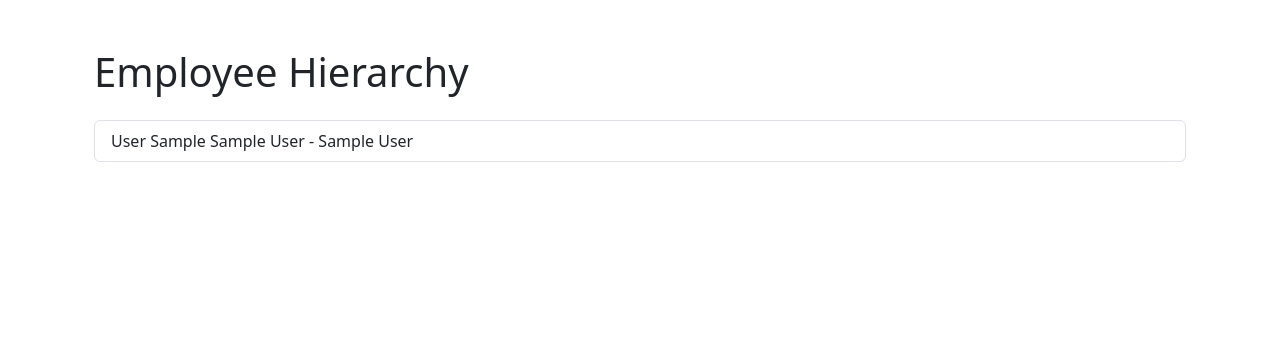
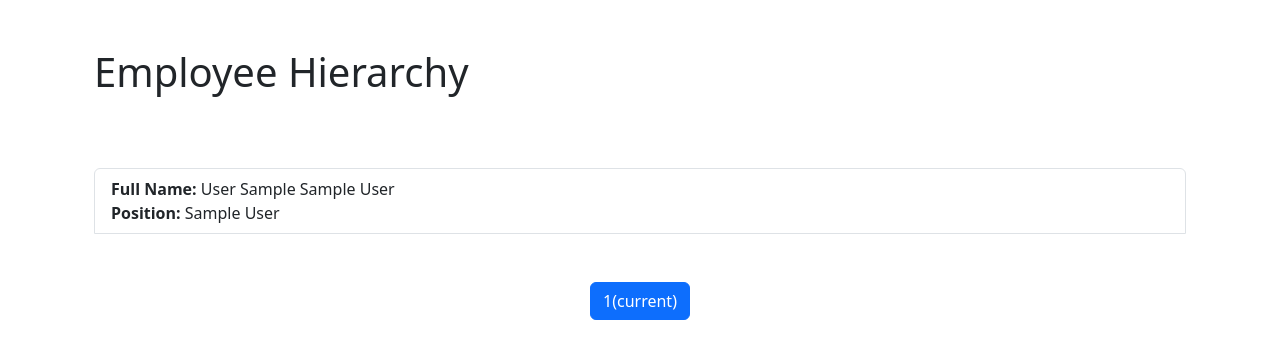
Before and after one commit to zozulia-developer/employee-hierarchy, a Django app: page / in a window 1280 px wide. Shown: the part 56-415 px from the top of the page. Run offline with Django 5.2, Linux system fonts and the light colour scheme; tables that the repository leaves empty hold one stand-in row (values such as "Sample post").

Commit message:
fix pagination

```diff
--- a/employee/views.py
+++ b/employee/views.py
@@ -10,10 +10,18 @@ from .models import Employee, Position
 
 class EmployeeHierarchyView(TemplateView):
     template_name = 'home.html'
+    paginate_by = 10
 
     def get_context_data(self, **kwargs):
         context = super().get_context_data(**kwargs)
-        context['employees'] = Employee.objects.all()
+        employees_list = Employee.objects.all()
+        paginator = Paginator(employees_list, self.paginate_by)
+
+        page_number = self.request.GET.get('page')
+        page_obj = paginator.get_page(page_number)
+
+        context['employees'] = page_obj.object_list
+        context['page_obj'] = page_obj
         return context
 
 
@@ -25,14 +33,19 @@ class EmployeeListView(ListView):
     paginate_by = 10
 
     def get_queryset(self):
-        sort_by = self.request.GET.get('sort')
-        if sort_by:
-            return Employee.objects.all().order_by(sort_by)
         return Employee.objects.all()
 
     def get_context_data(self, **kwargs):
         context = super().get_context_data(**kwargs)
-        context['sort_by'] = self.request.GET.get('sort', '')
+        employees_list = self.get_queryset()
+        sort_by = self.request.GET.get('sort')
+        if sort_by:
+            employees_list = employees_list.order_by(sort_by)
+        paginator = Paginator(employees_list, self.paginate_by)
+        page_number = self.request.GET.get('page')
+        page_obj = paginator.get_page(page_number)
+        context['page_obj'] = page_obj
+        context['sort_by'] = sort_by
         return context
 
     def post(self, request, *args, **kwargs):
@@ -50,13 +63,13 @@ class EmployeeListView(ListView):
             employees = employees.order_by(sort_field)
 
         paginator = Paginator(employees, self.paginate_by)
-        page = request.GET.get('page')
+        page_number = request.GET.get('page')
         try:
-            employees = paginator.page(page)
+            employees_page = paginator.page(page_number)
         except PageNotAnInteger:
-            employees = paginator.page(1)
+            employees_page = paginator.page(1)
         except EmptyPage:
-            employees = paginator.page(paginator.num_pages)
+            employees_page = paginator.page(paginator.num_pages)
 
         data = [{'id': employee.id,
                  'first_name': employee.first_name,
@@ -64,7 +77,7 @@ class EmployeeListView(ListView):
                  'middle_name': employee.middle_name,
                  'position': employee.position.name,
                  'hire_date': employee.hire_date,
-                 'email': employee.email} for employee in employees]
+                 'email': employee.email} for employee in employees_page]
 
         return JsonResponse(data, safe=False)
 
--- a/templates/base.html
+++ b/templates/base.html
@@ -40,5 +40,6 @@
             {% endblock content %}
         </div>
     </div>
+    <script src="https://cdn.jsdelivr.net/npm/bootstrap@5.2.3/dist/js/bootstrap.bundle.min.js"></script>
 </body>
 </html>
--- a/templates/employee/employee_list.html
+++ b/templates/employee/employee_list.html
@@ -1,7 +1,8 @@
 <ul class="list-group">
     {% for employee in employees %}
         <li class="list-group-item">
-            {{ employee.full_name }} - {{ employee.position.name }}
+            <strong>---></strong>
+            <span><b>Full Name:</b> </span>{{ employee.full_name }} <span><b>Position:</b> </span>{{ employee.position.name }}
             {% if employee.subordinates.all %}
                 <ul class="list-group mt-3">
                     {% include "employee/employee_list.html" with employees=employee.subordinates.all %}
--- a/templates/home.html
+++ b/templates/home.html
@@ -5,17 +5,66 @@
 {% block content %}
 <div class="container">
     <h1 class="mt-5 mb-4">Employee Hierarchy</h1>
-    <ul class="list-group">
+    <div class="list-group d-grid gap-3">
         {% for employee in employees %}
-        <li class="list-group-item">
-            {{ employee.full_name }} - {{ employee.position.name }}
+        <a href="#" class="list-group-item list-group-item-action mt-5" data-bs-toggle="collapse"
+           data-bs-target="#employee-{{ employee.id }}">
             {% if employee.subordinates.all %}
-            <ul class="list-group mt-3">
+            <span class="text-uppercase"><strong>Boss</strong><br></span>
+            {% endif %}
+            <span><b>Full Name:</b> </span>{{ employee.full_name }}<br>
+            <span><b>Position:</b> </span>{{ employee.position.name }}
+            {% if employee.subordinates.all %}
+            <button class="btn btn-sm btn-secondary float-end" data-bs-toggle="collapse"
+                    data-bs-target="#employee-{{ employee.id }}">Collapse
+            </button>
+            {% endif %}
+        </a>
+        <div id="employee-{{ employee.id }}" class="collapse">
+            {% if employee.subordinates.all %}
+            <div class="list-group mt-3">
                 {% include "employee/employee_list.html" with employees=employee.subordinates.all %}
-            </ul>
+            </div>
             {% endif %}
-        </li>
+        </div>
         {% endfor %}
-    </ul>
+    </div>
+    <nav aria-label="Page navigation" class="mt-5">
+        <ul class="pagination justify-content-center">
+            {% if page_obj.has_previous %}
+            <li class="page-item">
+                <a class="page-link" href="?page=1" aria-label="First">
+                    <span aria-hidden="true">««</span>
+                </a>
+            </li>
+            <li class="page-item">
+                <a class="page-link" href="?page={{ page_obj.previous_page_number }}" aria-label="Previous">
+                    <span aria-hidden="true">«</span>
+                </a>
+            </li>
+            {% endif %}
+            {% for num in page_obj.paginator.page_range %}
+            {% if page_obj.number == num %}
+            <li class="page-item active" aria-current="page">
+                <span class="page-link">{{ num }}<span class="sr-only">(current)</span></span>
+            </li>
+            {% else %}
+            <li class="page-item"><a class="page-link" href="?page={{ num }}">{{ num }}</a></li>
+            {% endif %}
+            {% endfor %}
+            {% if page_obj.has_next %}
+            <li class="page-item">
+                <a class="page-link" href="?page={{ page_obj.next_page_number }}" aria-label="Next">
+                    <span aria-hidden="true">»</span>
+                </a>
+            </li>
+            <li class="page-item">
+                <a class="page-link" href="?page={{ page_obj.paginator.num_pages }}" aria-label="Last">
+                    <span aria-hidden="true">»»</span>
+                </a>
+            </li>
+            {% endif %}
+        </ul>
+    </nav>
 </div>
 {% endblock content %}
```
Also changed, not shown: templates/employee/employees.html (+36 -15 lines).
